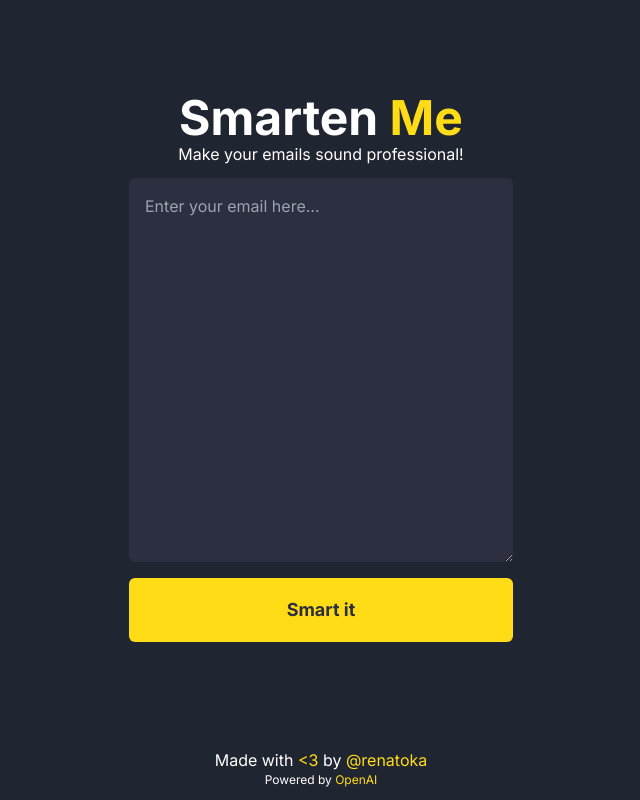
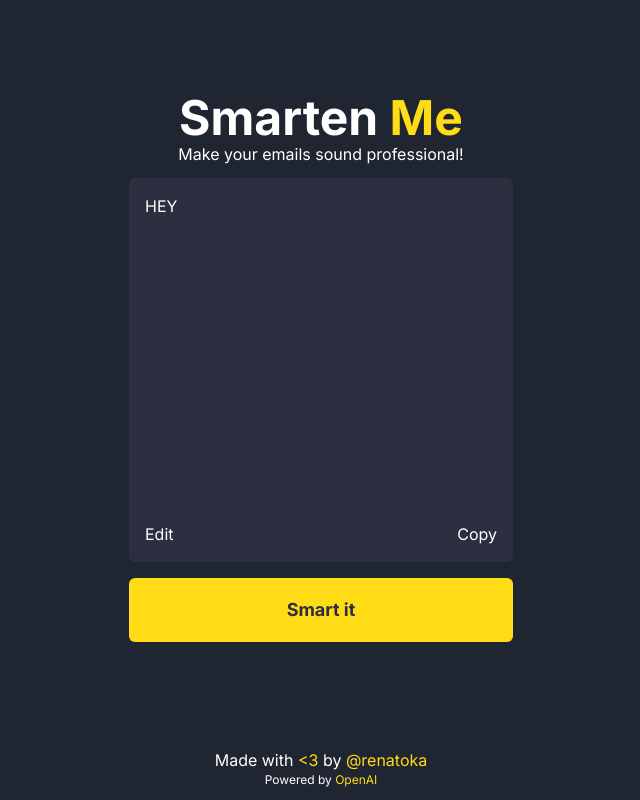
Before and after one commit to renatoka/SmartenMe, a React (Vite) app: page / in a window 1280 px wide. Shown: the whole page, without its empty margins (319-959 px from the left). Built offline with nearby package versions, Linux system fonts and the light colour scheme.

Commit message:
Implementing copy to clipboard.

```diff
--- a/src/App.tsx
+++ b/src/App.tsx
@@ -1,16 +1,26 @@
 import { Configuration, OpenAIApi } from "openai";
-import ReactMarkdown from 'react-markdown'
 import { useState } from "react";
+import ReactMarkdown from 'react-markdown';
 
 const configuration = new Configuration({
-  apiKey: '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'
+  apiKey: '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'
 });
 const openai = new OpenAIApi(configuration);
 
 function App() {
 
   const [inputSentence, setInputSentence] = useState("");
-  const [outputSentence, setOutputSentence] = useState("");
+  const [outputSentence, setOutputSentence] = useState("HEY");
+  const [error, setError] = useState<Error | null>(null);
+
+  const copyToClipboard = async (str: string) => {
+    try {
+      await navigator.clipboard.writeText(str);
+    }
+    catch (error) {
+      setError(error as Error);
+    }
+  }
 
   const handleWordReplacement = async (inputSentence: string) => {
     try {
@@ -23,10 +33,10 @@ function App() {
         frequency_penalty: 0,
         presence_penalty: 0,
       });
-      setOutputSentence(response.data.choices[0].text as string)
+      setOutputSentence(response.data.choices[0].text as string);
     }
     catch (error) {
-      console.log(error);
+      setError(error as Error);
     }
   }
 
@@ -38,13 +48,22 @@ function App() {
           <p className="text-base text-white">Make your emails sound professional!</p>
         </div>
         <div className="flex flex-col">
-          <textarea className="w-96 h-96 min-h-20 p-4 rounded-md bg-[#2B2F3F] text-white outline-none" placeholder="Enter your email here..." rows={3} onChange={(e) => setInputSentence(e.target.value)}></textarea>
+          {outputSentence ?
+            <div className="relative">
+              <ReactMarkdown className="w-96 h-96 min-h-20 p-4 rounded-md bg-[#2B2F3F] text-white outline-none" children={outputSentence} />
+              <div className="flex justify-between">
+                <button className="absolute bottom-4 left-4 text-white hover:text-[#ffdc15]" onClick={() => setOutputSentence("")}>Edit</button>
+                <button className="absolute bottom-4 right-4 text-white hover:text-[#ffdc15]" onClick={() => copyToClipboard(outputSentence)}>Copy</button>
+              </div>
+            </div>
+            :
+            <textarea className="w-96 h-96 min-h-20 p-4 rounded-md bg-[#2B2F3F] text-white outline-none" placeholder="Enter your email here..." onChange={(e) => setInputSentence(e.target.value)}></textarea>}
           <button className="w-96 h-16 mt-4 rounded-md bg-[#ffdc15] text-[#2B2F3F] font-bold text-lg" onClick={() => handleWordReplacement(inputSentence)}>Smart it</button>
+          {error && <p className="text-red-500">{error.message}</p>}
         </div>
         <div className="mt-auto mb-3">
           <p className="text-base text-white">Made with <span className="text-[#ffdc15]">{'<3'}</span> by <a href="https://github.com/renatoka" className="text-[#ffdc15]">{'@renatoka'}</a></p>
           <p className="text-xs text-white text-center">Powered by <a href="https://openai.com/api/policies/service-terms/" className="text-[#ffdc15]">{'OpenAI'}</a></p>
-          {outputSentence && <ReactMarkdown className="text-white text-center">{outputSentence}</ReactMarkdown>}
         </div>
       </div>
     </div>
```
